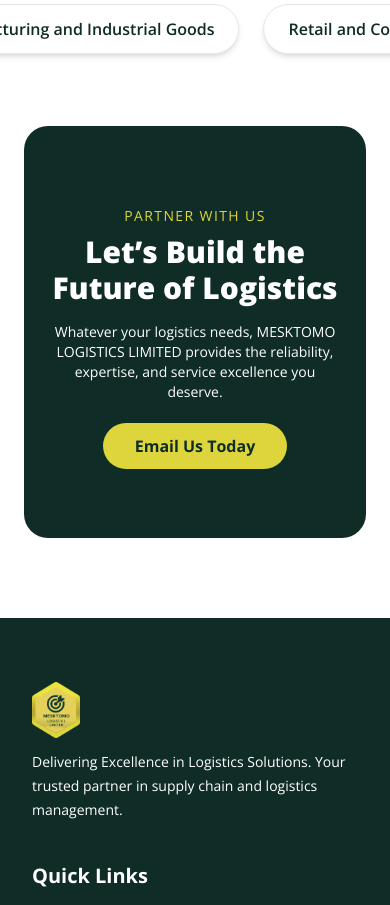
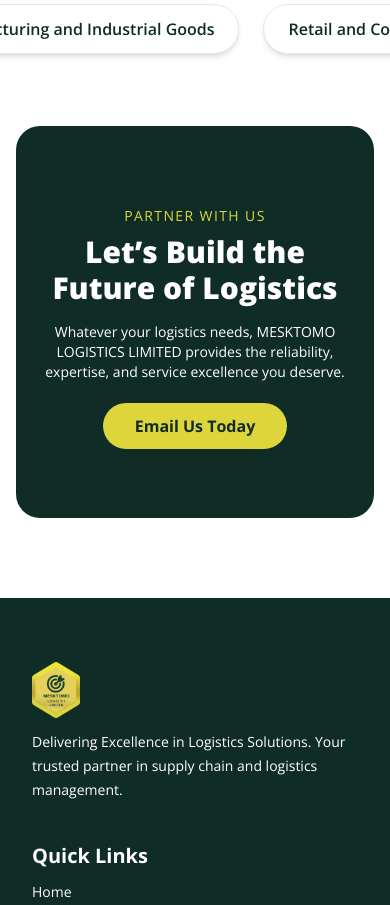
Before and after one commit to rhose1234/Mesktomo, a React (Vite) app: page /about in a window 390 px wide. Shown: the part 4440-5345 px from the top of the page. Built offline with nearby package versions, Linux system fonts and the light colour scheme.

Commit message:
trusted section

```diff
--- a/src/Pages/About.jsx
+++ b/src/Pages/About.jsx
@@ -264,8 +264,8 @@
           whileInView={{ opacity: 1, y: 0 }}
           viewport={{ once: true, amount: 0.3 }}
           className="text-center mb-12" >
-<section className="relative py-20 mt-4 mb-20 bg-greener rounded-3xl mx-6 md:mx-28">
-  <div className="max-w-4xl mx-auto text-center text-white px-6">
+<section className="relative py-20 mt-4 mb-20 bg-greener rounded-3xl mx-4 md:mx-28">
+  <div className="max-w-4xl mx-auto text-center text-white px-4">
     <p className="uppercase tracking-widest text-yellowa text-sm mb-2">
       Partner With Us
     </p>
--- a/src/index.css
+++ b/src/index.css
@@ -30,7 +30,6 @@
   background-repeat: no-repeat;
   background-size: cover;
   width: 100vw;
-
 }
 .AboutHero{
   background:  linear-gradient(
```
